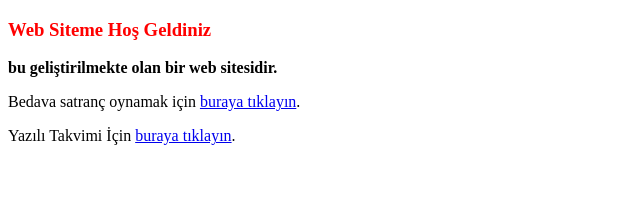
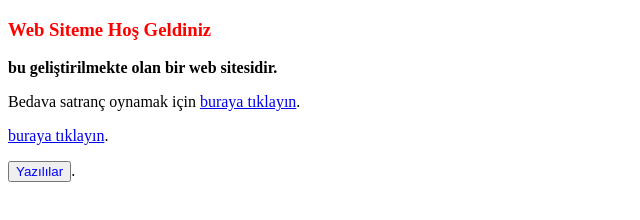
Before and after one commit to Ron-Hermonie/Ron-Hermonie.github.io, a plain HTML site: page index.html in a window 1280 px wide. Shown: the whole page, without its empty margins (0-640 px from the left). Drawn offline with Linux system fonts and the light colour scheme.

Commit message:
Update index.html

```diff
--- a/index.html
+++ b/index.html
@@ -15,7 +15,8 @@
 		 </p>
 		 <p>Bedava satranç  oynamak için <a href="https://lichess.org/tr">buraya tıklayın</a>.</p>
 
-	  <p>Yazılı Takvimi İçin  <a href="https://kuzeytunakale.github.io/www/TAKVIM.jpg">buraya tıklayın</a>.</p>
+	  <p> <a href="https://kuzeytunakale.github.io/www/TAKVIM.jpg">buraya tıklayın</a>.</p>
+		 <p> <button style="color:blue"> Yazılılar </button>.</p>
 
 	 </body>
     </html>
```
